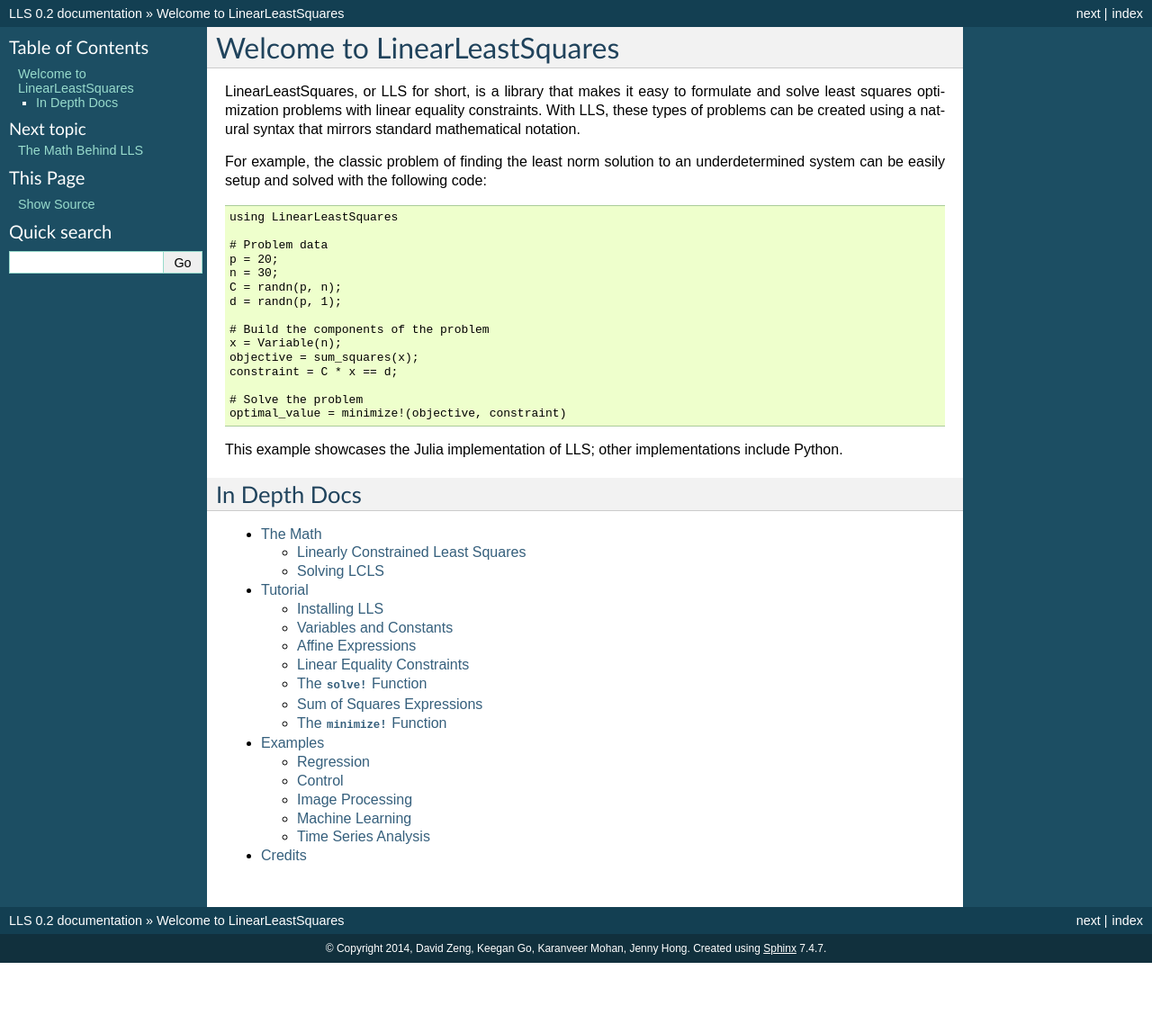
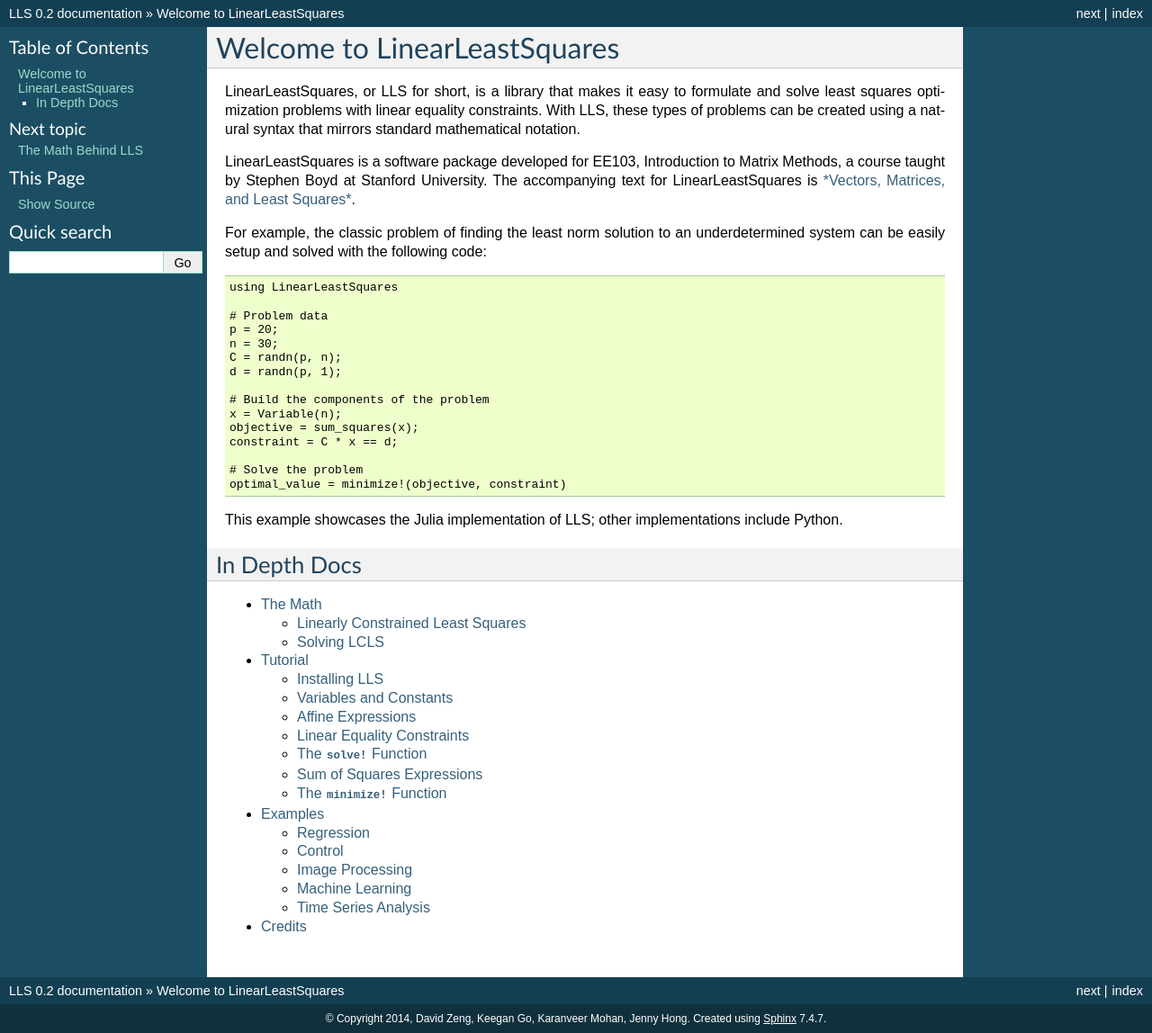
Before and after one commit to davidlizeng/LinearLeastSquares.jl, a Sphinx documentation site: the page built from docs/index.rst, in a window 1280 px wide. Shown: the whole page at 90% size. Built offline with Sphinx 7.4.7, drawn with Linux system fonts in a browser that asks for light colours; before the commit the page ends 1070 px from its top, so only the background shows below that.

Commit message:
updating index.rst

```diff
--- a/docs/index.rst
+++ b/docs/index.rst
@@ -5,6 +5,11 @@
 formulate and solve least squares optimization problems with linear equality
 constraints. With LLS, these types of problems can be created using a
 natural syntax that mirrors standard mathematical notation.
+
+LinearLeastSquares is a software package developed for EE103, Introduction
+to Matrix Methods, a course taught by Stephen Boyd at Stanford University.
+The accompanying text for LinearLeastSquares is `*Vectors, Matrices, and
+Least Squares* <http://ee103.stanford.edu/mma.html>`_.
 
 For example, the classic problem of finding the least norm solution to an
 underdetermined system can be easily setup and solved with the following code:
```
